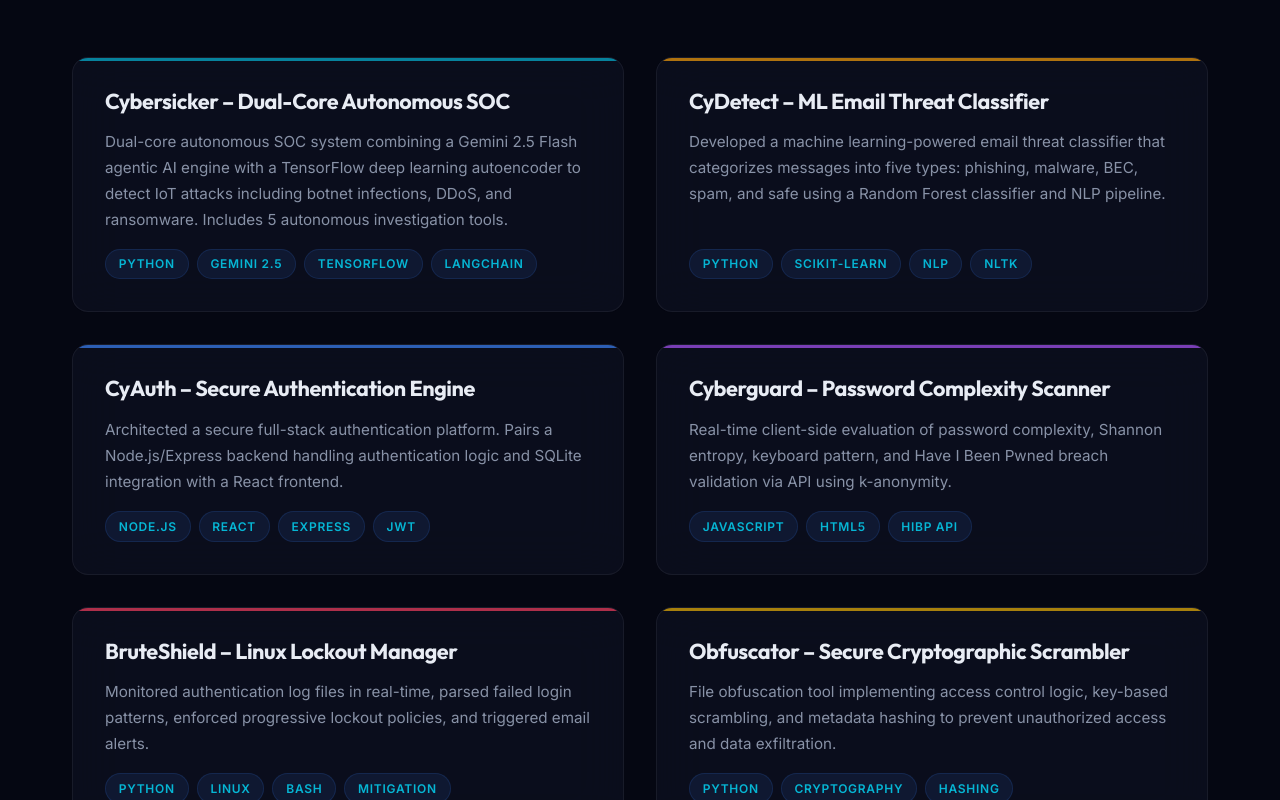
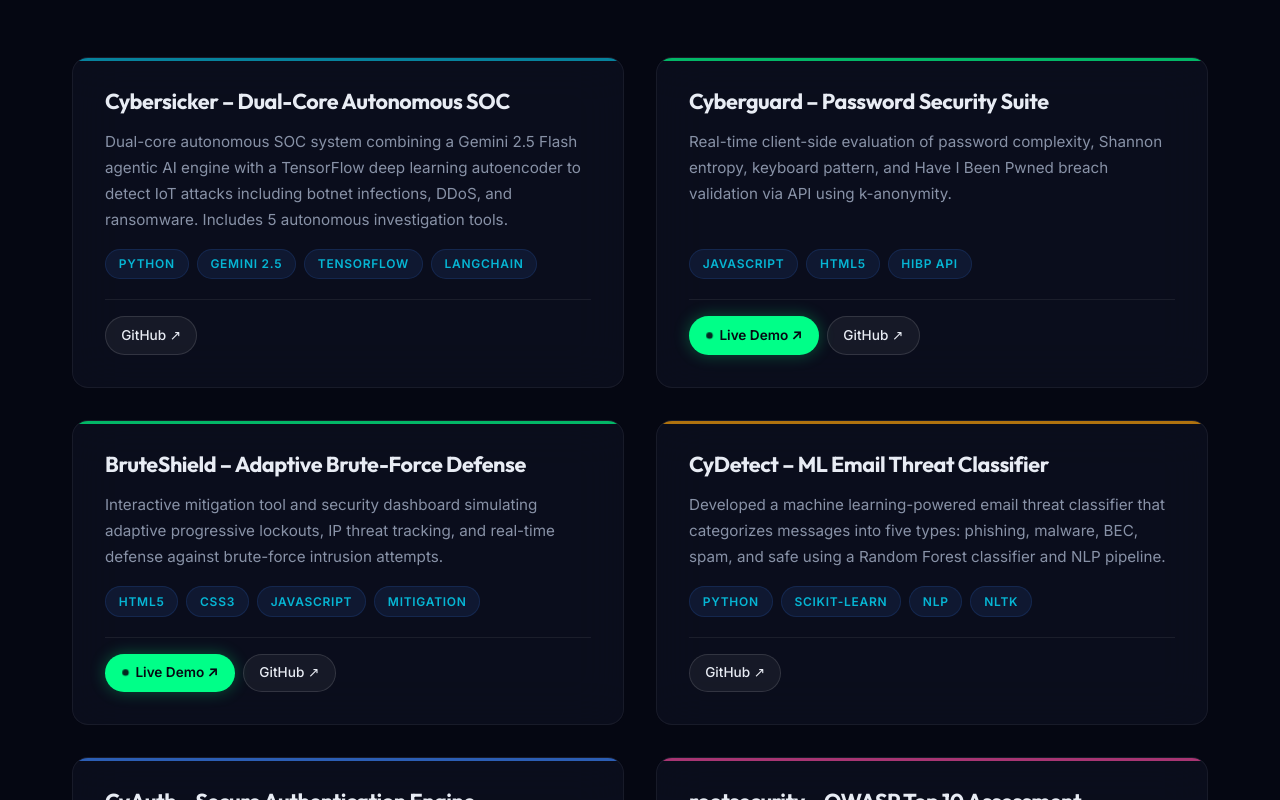
Before and after one commit to Vrishinram/portfolio, a Next.js app: page / in a window 1280 px wide. Shown: the part 4580-5380 px from the top of the page. Built offline with nearby package versions, Linux system fonts and the light colour scheme.

Commit message:
feat: add interactive live demo and github links to project cards

```diff
--- a/src/components/ProjectsSection.module.css
+++ b/src/components/ProjectsSection.module.css
@@ -15,6 +15,15 @@
   gap: var(--space-md);
   position: relative;
   overflow: hidden;
+  transition: transform var(--duration-med) var(--ease-out-expo),
+              box-shadow var(--duration-med) var(--ease-out-expo),
+              border-color var(--duration-med);
+}
+
+.card:hover {
+  transform: translateY(-4px);
+  border-color: rgba(59, 130, 246, 0.4);
+  box-shadow: 0 12px 30px -10px rgba(6, 182, 212, 0.25);
 }
 
 .cardAccent {
@@ -34,6 +43,7 @@
 .cardTitle {
   font-size: 1.35rem;
   color: var(--text);
+  font-family: var(--font-heading);
 }
 
 .cardDesc {
@@ -61,6 +71,82 @@
   border: 1px solid rgba(59, 130, 246, 0.15);
 }
 
+.cardActions {
+  display: flex;
+  align-items: center;
+  gap: var(--space-sm);
+  margin-top: var(--space-xs);
+  padding-top: var(--space-md);
+  border-top: 1px solid rgba(255, 255, 255, 0.07);
+}
+
+.liveBtn {
+  display: inline-flex;
+  align-items: center;
+  gap: 0.4rem;
+  padding: 0.45rem 1rem;
+  font-size: 0.85rem;
+  font-weight: 600;
+  color: #050712;
+  background: #00ff88;
+  border: 1px solid rgba(0, 255, 136, 0.8);
+  border-radius: var(--radius-full);
+  text-decoration: none;
+  transition: all var(--duration-fast) var(--ease-out-expo);
+  box-shadow: 0 0 16px rgba(0, 255, 136, 0.3);
+}
+
+.liveBtn:hover {
+  transform: translateY(-2px);
+  box-shadow: 0 0 24px rgba(0, 255, 136, 0.5);
+  background: #22ff99;
+}
+
+.pulseDot {
+  width: 7px;
+  height: 7px;
+  border-radius: 50%;
+  background: #050712;
+  display: inline-block;
+  animation: pulse 1.8s infinite;
+}
+
+@keyframes pulse {
+  0% {
+    transform: scale(0.9);
+    opacity: 0.9;
+  }
+  50% {
+    transform: scale(1.3);
+    opacity: 0.4;
+  }
+  100% {
+    transform: scale(0.9);
+    opacity: 0.9;
+  }
+}
+
+.githubBtn {
+  display: inline-flex;
+  align-items: center;
+  gap: 0.3rem;
+  padding: 0.45rem 0.95rem;
+  font-size: 0.85rem;
+  font-weight: 500;
+  color: var(--text);
+  background: rgba(255, 255, 255, 0.05);
+  border: 1px solid rgba(255, 255, 255, 0.12);
+  border-radius: var(--radius-full);
+  text-decoration: none;
+  transition: all var(--duration-fast) var(--ease-out-expo);
+}
+
+.githubBtn:hover {
+  background: rgba(255, 255, 255, 0.12);
+  border-color: rgba(255, 255, 255, 0.25);
+  transform: translateY(-1px);
+}
+
 @media (max-width: 768px) {
   .grid {
     grid-template-columns: 1fr;
--- a/src/components/ProjectsSection.tsx
+++ b/src/components/ProjectsSection.tsx
@@ -8,6 +8,8 @@ interface Project {
   description: string;
   tech: string[];
   color: string;
+  liveUrl?: string;
+  githubUrl: string;
 }
 
 const projects: Project[] = [
@@ -17,6 +19,25 @@ const projects: Project[] = [
       'Dual-core autonomous SOC system combining a Gemini 2.5 Flash agentic AI engine with a TensorFlow deep learning autoencoder to detect IoT attacks including botnet infections, DDoS, and ransomware. Includes 5 autonomous investigation tools.',
     tech: ['Python', 'Gemini 2.5', 'TensorFlow', 'LangChain'],
     color: 'var(--accent-cyan)',
+    githubUrl: 'https://github.com/Vrishinram/Cybersicker',
+  },
+  {
+    title: 'Cyberguard – Password Security Suite',
+    description:
+      'Real-time client-side evaluation of password complexity, Shannon entropy, keyboard pattern, and Have I Been Pwned breach validation via API using k-anonymity.',
+    tech: ['JavaScript', 'HTML5', 'HIBP API'],
+    color: '#00FF88',
+    liveUrl: 'https://vrishinram.github.io/Cyberguard/',
+    githubUrl: 'https://github.com/Vrishinram/Cyberguard',
+  },
+  {
+    title: 'BruteShield – Adaptive Brute-Force Defense',
+    description:
+      'Interactive mitigation tool and security dashboard simulating adaptive progressive lockouts, IP threat tracking, and real-time defense against brute-force intrusion attempts.',
+    tech: ['HTML5', 'CSS3', 'JavaScript', 'Mitigation'],
+    color: '#00FF88',
+    liveUrl: 'https://vrishinram.github.io/BruteShield/',
+    githubUrl: 'https://github.com/Vrishinram/BruteShield',
   },
   {
     title: 'CyDetect – ML Email Threat Classifier',
@@ -24,6 +45,7 @@ const projects: Project[] = [
       'Developed a machine learning-powered email threat classifier that categorizes messages into five types: phishing, malware, BEC, spam, and safe using a Random Forest classifier and NLP pipeline.',
     tech: ['Python', 'Scikit-learn', 'NLP', 'NLTK'],
     color: 'var(--accent-orange)',
+    githubUrl: 'https://github.com/Vrishinram/CyDetect',
   },
   {
     title: 'CyAuth – Secure Authentication Engine',
@@ -31,20 +53,32 @@ const projects: Project[] = [
       'Architected a secure full-stack authentication platform. Pairs a Node.js/Express backend handling authentication logic and SQLite integration with a React frontend.',
     tech: ['Node.js', 'React', 'Express', 'JWT'],
     color: 'var(--accent-blue)',
+    githubUrl: 'https://github.com/Vrishinram/CyAuth',
   },
   {
-    title: 'Cyberguard – Password Complexity Scanner',
+    title: 'rootsecurity – OWASP Top 10 Assessment',
     description:
-      'Real-time client-side evaluation of password complexity, Shannon entropy, keyboard pattern, and Have I Been Pwned breach validation via API using k-anonymity.',
-    tech: ['JavaScript', 'HTML5', 'HIBP API'],
-    color: '#a855f7',
+      'Interactive OWASP Top 10 security assessment web platform for startup applications covering 5 attack surfaces with live interactive vulnerability demos and automated PDF report generation.',
+    tech: ['TypeScript', 'React', 'TanStack', 'Tailwind'],
+    color: '#ec4899',
+    githubUrl: 'https://github.com/Vrishinram/rootsecuity',
   },
   {
-    title: 'BruteShield – Linux Lockout Manager',
+    title: 'Port-Checker – Flask TCP Scan Tracker',
     description:
-      'Monitored authentication log files in real-time, parsed failed login patterns, enforced progressive lockout policies, and triggered email alerts.',
-    tech: ['Python', 'Linux', 'Bash', 'Mitigation'],
-    color: '#f43f5e',
+      'Check whether TCP ports are open or closed on any host. Designed with a custom Flask/Python scanning backend and a responsive vanilla JS frontend.',
+    tech: ['Python', 'Flask', 'TCP', 'JavaScript'],
+    color: '#10b981',
+    githubUrl: 'https://github.com/Vrishinram/Port-Checker',
+  },
+  {
+    title: 'hushh-research – Threat Feeds & Cryptography',
+    description:
+      'Open-source research project containing custom threat feeds, security playbooks, and research on quantum computing foundations and its impact on modern cryptography.',
+    tech: ['Python', 'Quantum', 'Threat Intelligence'],
+    color: '#84cc16',
+    liveUrl: 'https://kai.hushh.ai',
+    githubUrl: 'https://github.com/Vrishinram/hushh-research',
   },
   {
     title: 'Obfuscator – Secure Cryptographic Scrambler',
@@ -52,13 +86,7 @@ const projects: Project[] = [
       'File obfuscation tool implementing access control logic, key-based scrambling, and metadata hashing to prevent unauthorized access and data exfiltration.',
     tech: ['Python', 'Cryptography', 'Hashing'],
     color: '#eab308',
-  },
-  {
-    title: 'Port-Checker – Flask TCP Scan Tracker',
-    description:
-      'Check whether TCP ports are open or closed on any host. Designed with a custom Flask/Python scanning backend and a responsive vanilla JS frontend.',
-    tech: ['Python', 'Flask', 'TCP', 'JavaScript'],
-    color: '#10b981',
+    githubUrl: 'https://github.com/Vrishinram/Obfuscator',
   },
   {
     title: 'CyRecon – Network Reconnaissance Wrapper',
@@ -66,6 +94,7 @@ const projects: Project[] = [
       'Automated network reconnaissance and vulnerability mapper wrapper. Scanned hosts using Nmap, resolved active services, and cross-referenced threat feeds.',
     tech: ['Python', 'Nmap', 'Recon', 'OS'],
     color: '#06b6d4',
+    githubUrl: 'https://github.com/Vrishinram/CyRecon',
   },
   {
     title: 'TriadSec – Threat Intelligence Parser',
@@ -73,20 +102,7 @@ const projects: Project[] = [
       'Threat intelligence parsing and secure compliance scanner utility mapping systems against GRC requirements, evaluating confidentiality, integrity, and availability.',
     tech: ['Python', 'SQLite', 'GRC', 'Compliance'],
     color: '#6366f1',
-  },
-  {
-    title: 'rootsecurity – Workspace Privilege Auditor',
-    description:
-      'Identity protection, access control scanner, and privilege auditor built to evaluate permissions structure in developer workspace environments.',
-    tech: ['TypeScript', 'React', 'Access Control'],
-    color: '#ec4899',
-  },
-  {
-    title: 'hushh-research – Threat Feeds & Cryptography',
-    description:
-      'Open-source research project containing custom threat feeds, security playbooks, and research on quantum computing foundations and its impact on modern cryptography.',
-    tech: ['Python', 'Quantum', 'Threat Intelligence'],
-    color: '#84cc16',
+    githubUrl: 'https://github.com/Vrishinram/-TriadSec',
   },
 ];
 
@@ -141,6 +157,27 @@ export default function ProjectsSection() {
                   </span>
                 ))}
               </div>
+              <div className={styles.cardActions}>
+                {project.liveUrl && (
+                  <a
+                    href={project.liveUrl}
+                    target="_blank"
+                    rel="noopener noreferrer"
+                    className={styles.liveBtn}
+                  >
+                    <span className={styles.pulseDot} />
+                    Live Demo ↗
+                  </a>
+                )}
+                <a
+                  href={project.githubUrl}
+                  target="_blank"
+                  rel="noopener noreferrer"
+                  className={styles.githubBtn}
+                >
+                  GitHub ↗
+                </a>
+              </div>
             </motion.article>
           ))}
         </div>
```
